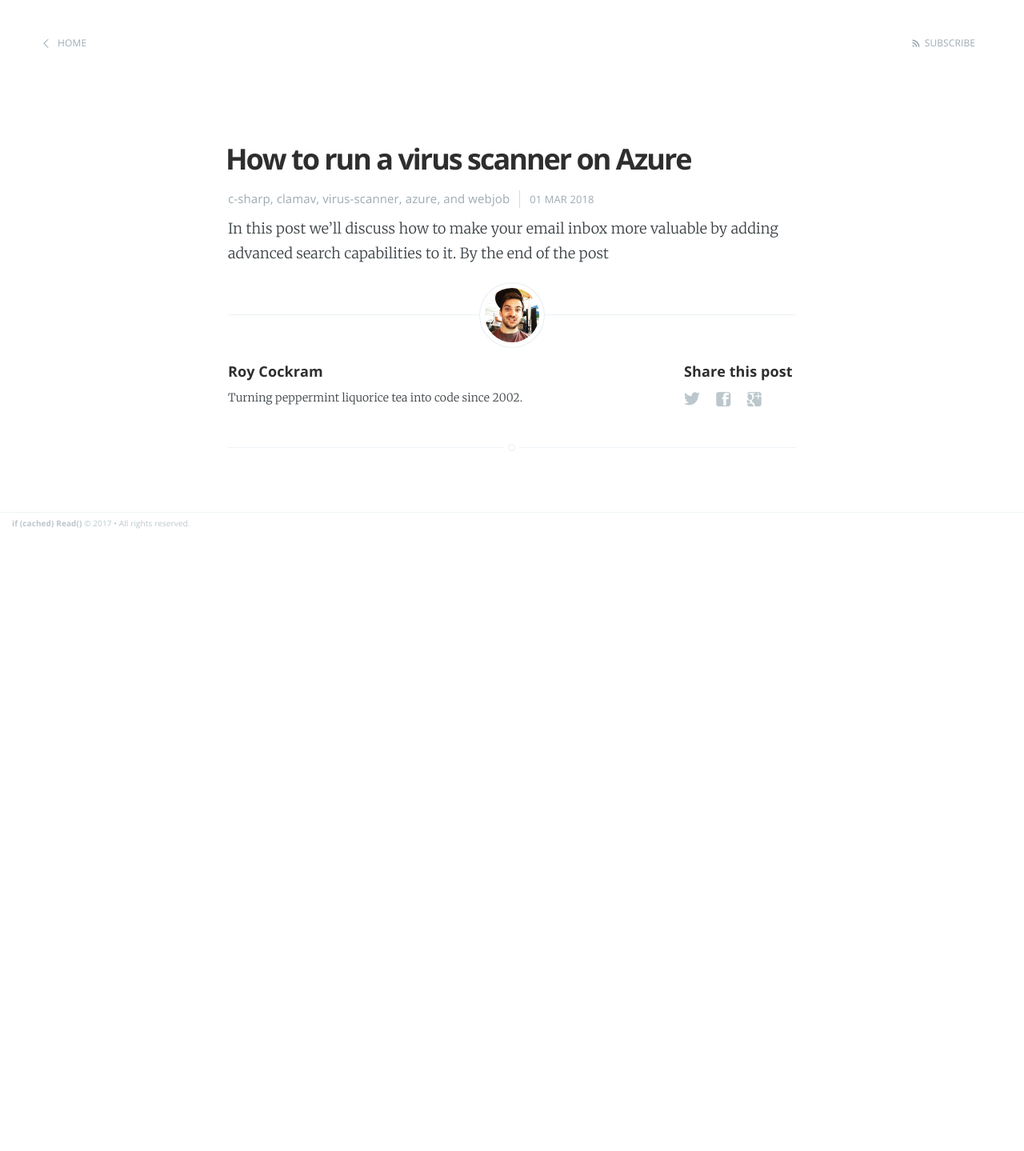
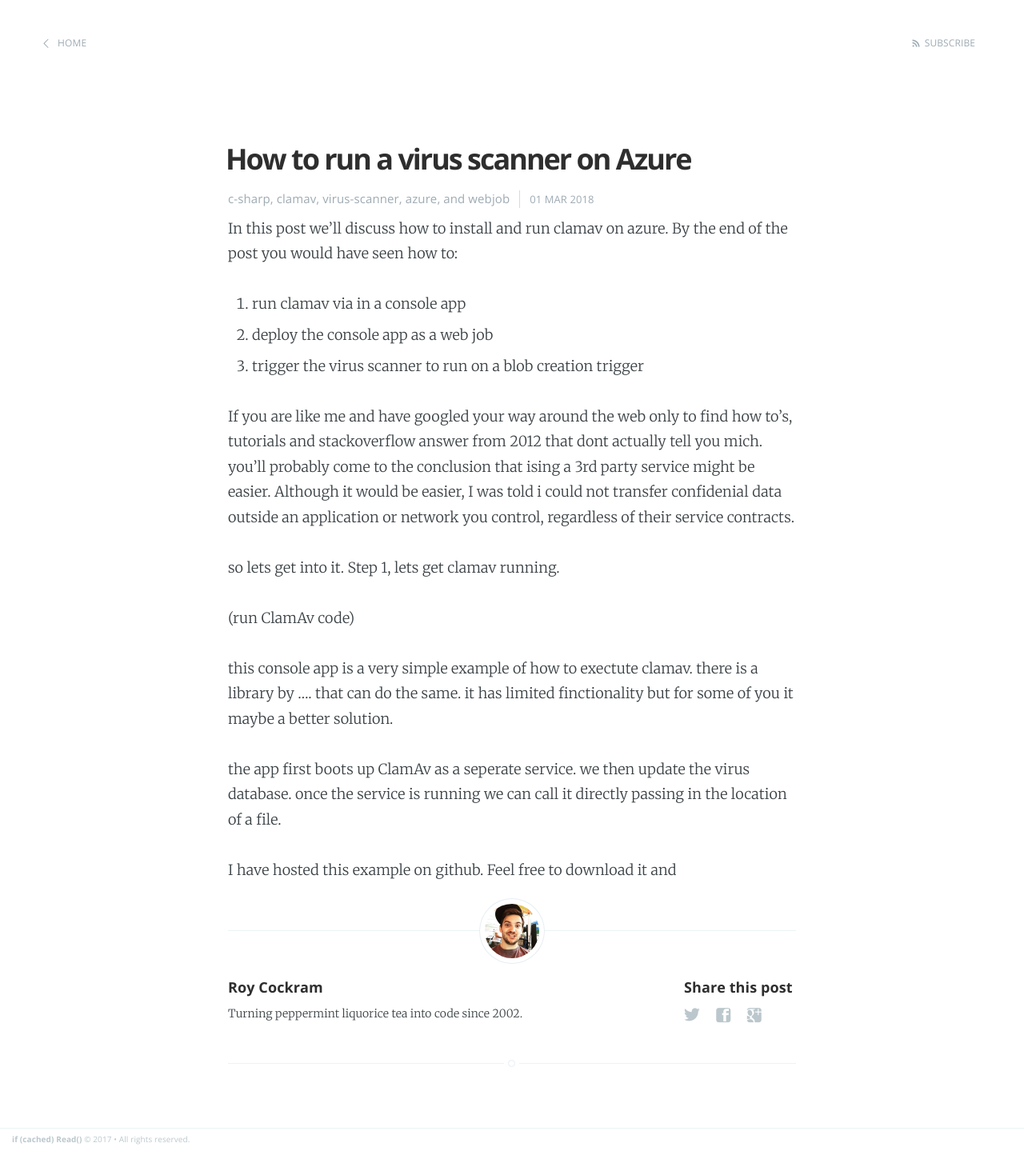
Before and after one commit to roy46/roy46.github.io, a Jekyll site: the page built from _posts/2018-03-01-virus-scanning-on-azure.markdown, in a window 1280 px wide. Shown: the whole page at 80% size. Built offline with Jekyll 4.4.1, drawn with Linux system fonts in a browser that asks for light colours; comment, search, counter and statistics services are not loaded; before the commit the page ends 900 px from its top, so only the background shows below that.

Commit message:
Edit blog posts

```diff
--- a/_posts/2018-03-01-sql-server-azure-accesstoken.markdown
+++ b/_posts/2018-03-01-sql-server-azure-accesstoken.markdown
@@ -5,4 +5,6 @@
 categories: c-sharp azure sql server
 ---
 
-In this post we'll discuss
+In this post we'll discuss how to use a certificate to aithenicate a user against Sql Server on Azure.
+
+This was a tough one. i found little to no documentation showing me how to implement this. the Azure docs
--- a/_posts/2018-03-01-virus-scanning-on-azure.markdown
+++ b/_posts/2018-03-01-virus-scanning-on-azure.markdown
@@ -6,4 +6,20 @@
 disqus: true
 ---
 
-In this post we'll discuss how to make your email inbox more valuable by adding advanced search capabilities to it. By the end of the post
+In this post we'll discuss how to install and run clamav on azure. By the end of the post you would have seen how to:
+
+1. run clamav via in a console app
+2. deploy the console app as a web job
+3. trigger the virus scanner to run on a blob creation trigger
+
+If you are like me and have googled your way around the web only to find how to’s, tutorials and stackoverflow answer from 2012 that dont actually tell you mich. you’ll probably come to the conclusion that ising a 3rd party service might be easier. Although it would be easier, I was told i could not transfer confidenial data outside an application or network you control, regardless of their service contracts.
+
+so lets get into it. Step 1, lets get clamav running.
+
+(run ClamAv code)
+
+this console app is a very simple example of how to exectute clamav. there is a library by .... that can do the same. it has limited finctionality but for some of you it maybe a better solution.
+
+the app first boots up ClamAv as a seperate service. we then update the virus database. once the service is running we can call it directly passing in the location of a file.
+
+I have hosted this example on github. Feel free to download it and
```
